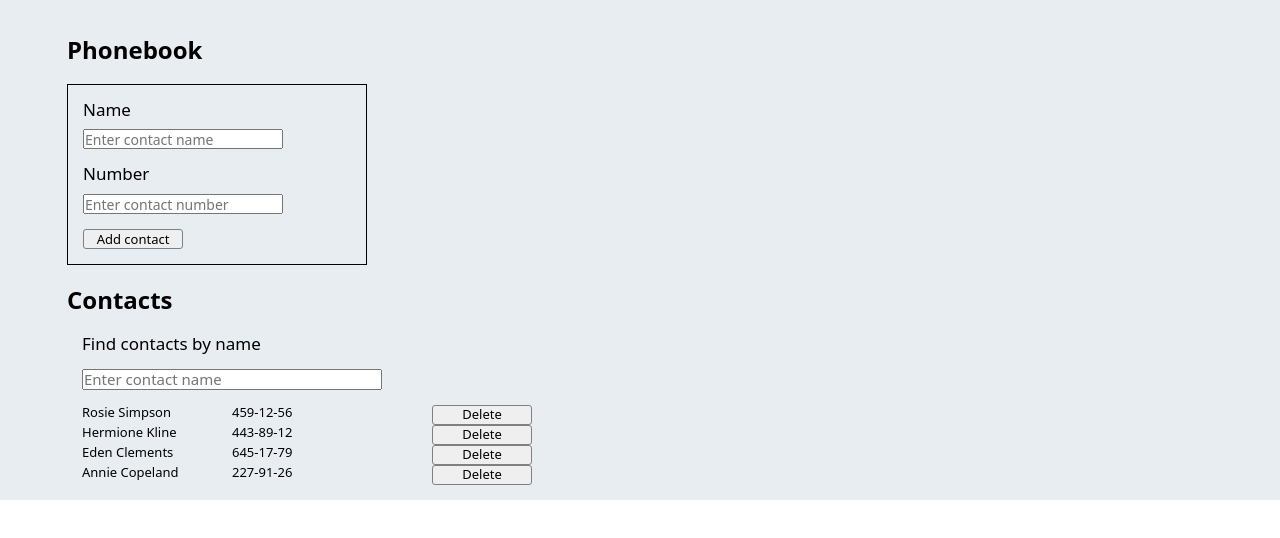
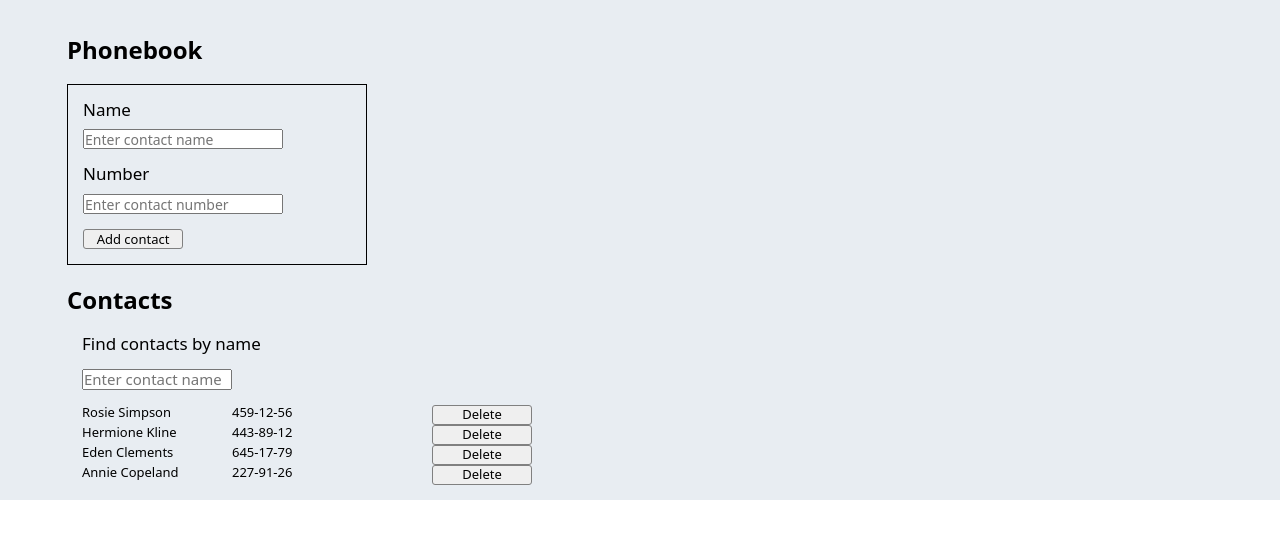
Before and after one commit to Punkrusheva/goit-react-hw-02-phonebook, a React (Create React App) app: page / in a window 1280 px wide. Shown: the top 538 px of the page. Built offline with nearby package versions, Linux system fonts and the light colour scheme.

Commit message:
task done

```diff
--- a/src/components/App.js
+++ b/src/components/App.js
@@ -28,7 +28,7 @@ export default class App extends Component {
 
   formSubmitHandler = ({ name, number }) => {
     const { contacts } = this.state;
-    console.log(contacts);
+
     this.contactId = shortid.generate();
     const contact = {
       id: this.contactId,
@@ -36,47 +36,21 @@ export default class App extends Component {
       number,
     };
     if (contact.name !== '') {
-        console.log(contact);
+      if (this.state.contacts.find(contact => contact.name === name))
+      { alert(`${contact.name} is already in contacts`); }
+      else {
         this.setState(prevState => {
           return {
             contacts: [...prevState.contacts, contact],
-          };
+          }
         });
+      };
     }
-  };
-
-  /*preventDoubleContacts = () => {
-    const { contacts, contact } = this.state;
-    const normalizedFilter = contact.toLowerCase().trim();
-   console.log(contacts.find(contact =>
-      contact.name.toLowerCase().includes(contact.toLowerCase().trim())
-    ));
-  }*/
+  }
 
   changeFilter = e => {
     this.setState({ filter: e.currentTarget.value });
   };
-
-  /*filterSubmitHandler = ({ filter }) => {
-    const filterTrim = filter.trim();
-
-    for (let i = 0; i < this.state.contacts.length; i++) {
-      const element = this.state.contacts[i].name;
-      //console.log(element);
-      if (element.includes({ filterTrim })) {
-        console.log(element.includes({ filterTrim }));
-      }
-      return {
-        contacts: [...element],
-      }
-       } else {console.log('нет')}
-    }*/
-        //
-       /*this.setState(prevState => {
-          return {
-            filterContacts: [...prevState.contacts.filter({filter})],
-          };
-        });*/
 
   removeContact = contactId => {
     this.setState(prevState => {
--- a/src/components/ContactFilter/ContactFilter.module.css
+++ b/src/components/ContactFilter/ContactFilter.module.css
@@ -1,6 +1,6 @@
 .input {
   font-size: 15px;
-  width: 300px;
+  width: 150px;
   margin: 15px;
   margin-left: 0px;
 }
```
